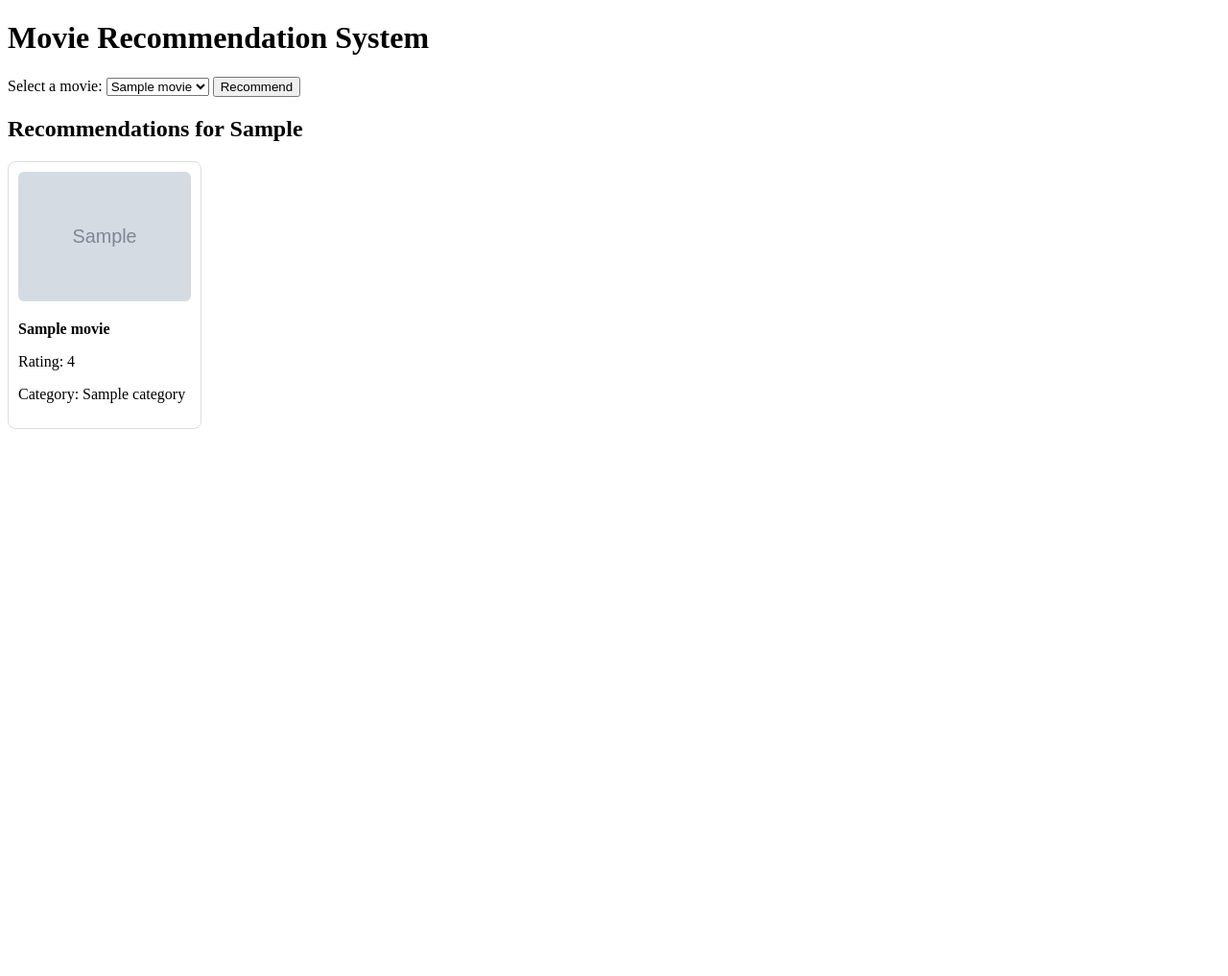
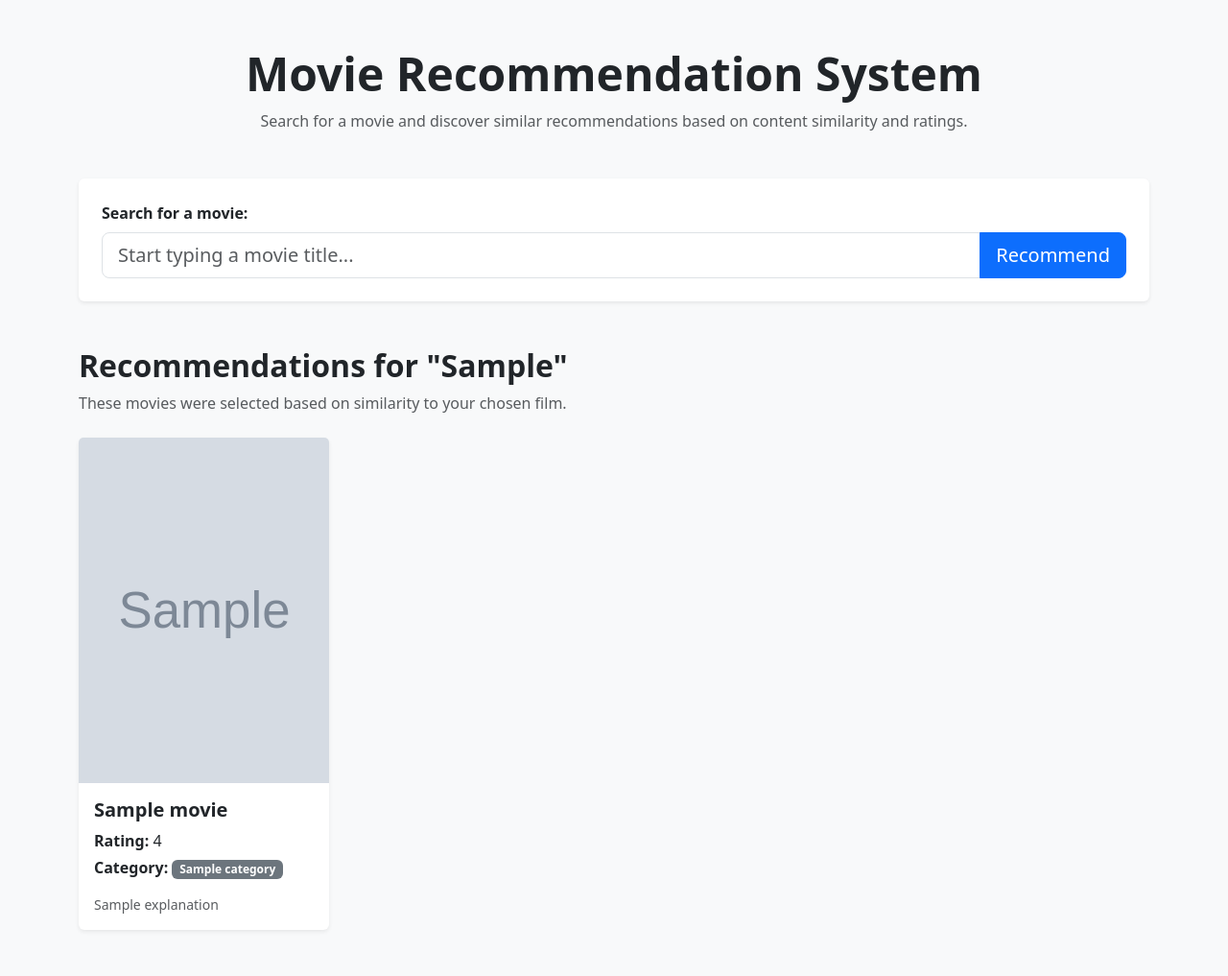
Before and after one commit to sami-rassam/movie-recommender, a Flask app: template templates/index.html in a window 1280 px wide. Shown: the whole page at 96% size. Before the commit the page ends 447 px from the top, so only its background shows below. Run offline with Flask 3, Linux system fonts and the light colour scheme; the template is opened without the code that fills it: most values are stand-ins (such as "Sample title", 1, 10 or a date in 2020); grey boxes marked "Sample" are stand-in pictures; parts of the project's set-up code (start-up, migrations or seed data) failed here and were passed over.

Commit message:
Add files via upload

```diff
--- a/app.py
+++ b/app.py
@@ -7,6 +7,29 @@ app = Flask(__name__)
 movies = pickle.load(open('model.pkl', 'rb'))
 similarity = pickle.load(open('similarity.pkl', 'rb'))
 
+def generate_explanation(selected_movie_index, recommended_movie_index):
+    selected_tags_raw = movies.iloc[selected_movie_index].tags
+    recommended_tags_raw = movies.iloc[recommended_movie_index].tags
+
+    if isinstance(selected_tags_raw, list):
+        selected_tags = set(selected_tags_raw)
+    else:
+        selected_tags = set(str(selected_tags_raw).split())
+
+    if isinstance(recommended_tags_raw, list):
+        recommended_tags = set(recommended_tags_raw)
+    else:
+        recommended_tags = set(str(recommended_tags_raw).split())
+
+    shared_tags = selected_tags.intersection(recommended_tags)
+
+    if len(shared_tags) == 0:
+        return "Recommended because it has a similar overall content profile."
+
+    shared_tags_sample = list(shared_tags)[:5]
+
+    return "Recommended because it shares similar features such as: " + ", ".join(shared_tags_sample)
+
 def recommend(movie):
     movie_index = movies[movies['movie_display'] == movie].index[0]
     distances = similarity[movie_index]
@@ -15,17 +38,18 @@ def recommend(movie):
         list(enumerate(distances)),
         reverse=True,
         key=lambda x: x[1]
-    )[1:11]
+    )[1:21]
 
     recommendations = []
 
     for i in movie_list:
         recommendations.append({
-            'title': movies.iloc[i[0]].movie_display,
-            'rating': round(movies.iloc[i[0]].weighted_tmdb_rating, 2),
-            'category': movies.iloc[i[0]].rating_category,
-            'poster_url': movies.iloc[i[0]].poster_url
-        })
+    'title': movies.iloc[i[0]].movie_display,
+    'rating': round(movies.iloc[i[0]].weighted_tmdb_rating, 2),
+    'category': movies.iloc[i[0]].rating_category,
+    'poster_url': movies.iloc[i[0]].poster_url,
+    'explanation': generate_explanation(movie_index, i[0])
+})
 
     recommendations_df = pd.DataFrame(recommendations)
 
@@ -34,7 +58,7 @@ def recommend(movie):
         ascending=False
     )
 
-    return recommendations_df.head(5).to_dict(orient='records')
+    return recommendations_df.head(8).to_dict(orient='records')
 
 @app.route('/')
 def home():
--- a/requirements.txt
+++ b/requirements.txt
@@ -7,3 +7,4 @@ gunicorn
 seaborn
 matplotlib
 pyarrow
+requests
--- a/templates/index.html
+++ b/templates/index.html
@@ -1,38 +1,119 @@
 <!DOCTYPE html>
-<html>
+<html lang="en">
 <head>
+    <meta charset="UTF-8">
+    <meta name="viewport" content="width=device-width, initial-scale=1.0">
     <title>Movie Recommender</title>
+
+    <!-- Bootstrap CSS -->
+    <link
+        href="https://cdn.jsdelivr.net/npm/bootstrap@5.3.3/dist/css/bootstrap.min.css"
+        rel="stylesheet"
+    >
 </head>
-<body>
-    <h1>Movie Recommendation System</h1>
 
+<body class="bg-light">
+
+    <div class="container py-5">
+
+        <!-- Page Header -->
+        <div class="text-center mb-5">
+            <h1 class="fw-bold display-5">Movie Recommendation System</h1>
+            <p class="text-muted">
+                Search for a movie and discover similar recommendations based on content similarity and ratings.
+            </p>
+        </div>
+
+        <!-- Search Card -->
+        <div class="card shadow-sm border-0 mb-5">
+            <div class="card-body p-4">
                 <form action="/recommend" method="POST">
-        <label>Select a movie:</label>
-        <select name="movie">
+                    <label class="form-label fw-semibold">
+                        Search for a movie:
+                    </label>
+
+                    <div class="input-group input-group-lg">
+                        <input
+                            class="form-control"
+                            list="movies"
+                            name="movie"
+                            placeholder="Start typing a movie title..."
+                            required
+                        >
+
+                        <button class="btn btn-primary" type="submit">
+                            Recommend
+                        </button>
+                    </div>
+
+                    <datalist id="movies">
                         {% for movie in movie_list %}
-                <option value="{{ movie }}">{{ movie }}</option>
+                            <option value="{{ movie }}"></option>
                         {% endfor %}
-        </select>
+                    </datalist>
+                </form>
+            </div>
+        </div>
 
-        <button type="submit">Recommend</button>
-    </form>
+        <!-- Recommendations Section -->
+        {% if selected_movie %}
+            <div class="mb-4">
+                <h2 class="fw-bold">
+                    Recommendations for "{{ selected_movie }}"
+                </h2>
+                <p class="text-muted">
+                    These movies were selected based on similarity to your chosen film.
+                </p>
+            </div>
 
-    {% if selected_movie %}
-        <h2>Recommendations for {{ selected_movie }}</h2>
+            <div class="row g-4">
+                {% for movie in recommendations %}
+                    <div class="col-sm-6 col-md-4 col-lg-3">
+                        <div class="card h-100 shadow-sm border-0">
 
-        <div style="display: flex; gap: 20px; flex-wrap: wrap; margin-top: 20px;">
-    {% for movie in recommendations %}
-        <div style="width: 180px; border: 1px solid #ddd; padding: 10px; border-radius: 8px;">
-            <img src="{{ movie.poster_url }}"
+                            <img
+                                src="{{ movie.poster_url }}"
+                                class="card-img-top"
                                 alt="{{ movie.title }}"
-                 style="width: 100%; border-radius: 6px;">
+                                style="height: 360px; object-fit: cover;"
+                            >
 
-            <h3 style="font-size: 16px;">{{ movie.title }}</h3>
-            <p>Rating: {{ movie.rating }}</p>
-            <p>Category: {{ movie.category }}</p>
+                            <div class="card-body d-flex flex-column">
+
+                                <h5 class="card-title fw-bold">
+                                    {{ movie.title }}
+                                </h5>
+
+                                <p class="card-text mb-1">
+                                    <strong>Rating:</strong> {{ movie.rating }}
+                                </p>
+
+                                <p class="card-text mb-2">
+                                    <strong>Category:</strong>
+                                    <span class="badge bg-secondary">
+                                        {{ movie.category }}
+                                    </span>
+                                </p>
+
+                                {% if movie.explanation %}
+                                    <p class="card-text text-muted small mt-2">
+                                        {{ movie.explanation }}
+                                    </p>
+                                {% endif %}
+
+                            </div>
+                        </div>
                     </div>
                 {% endfor %}
             </div>
         {% endif %}
+
+    </div>
+
+    <!-- Bootstrap JS -->
+    <script
+        src="https://cdn.jsdelivr.net/npm/bootstrap@5.3.3/dist/js/bootstrap.bundle.min.js">
+    </script>
+
 </body>
 </html>
```
Also changed, not shown: 1 other file. Lines whose indentation alone changed are shown as unchanged.
